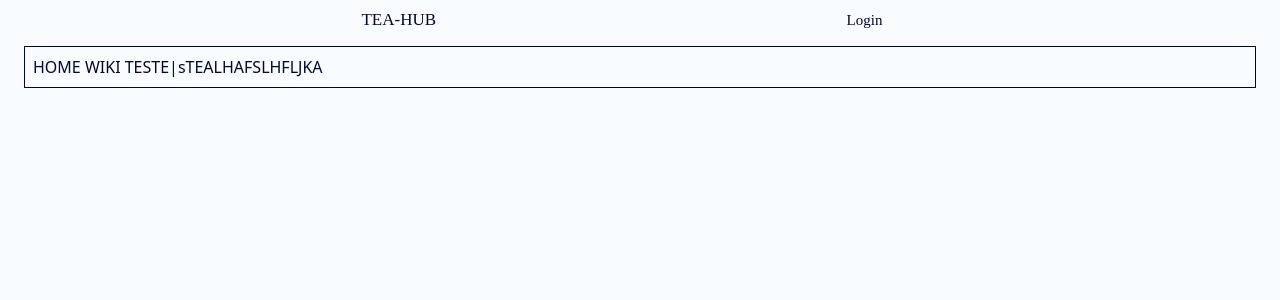
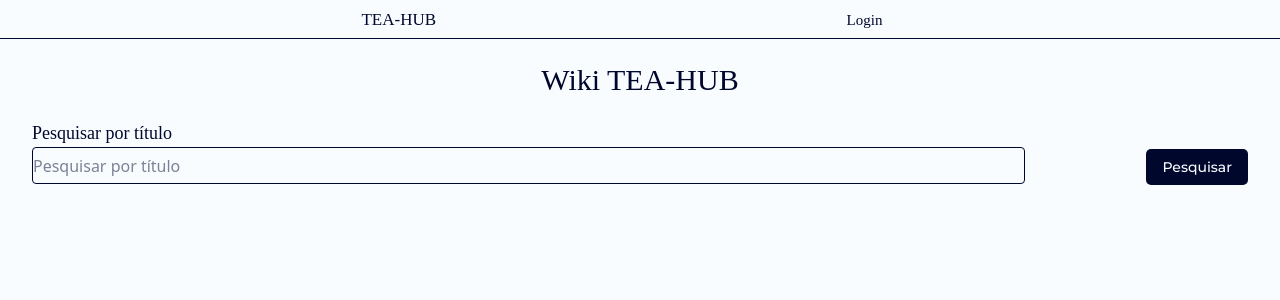
Before and after one commit to jojimaaa/tea-hub-front, a Next.js app: page /wiki in a window 1280 px wide. Shown: the top 300 px of the page. Built offline with nearby package versions, Linux system fonts and the light colour scheme; a web font is replaced by a local one.

Commit message:
feat: wikiSearchBar

```diff
--- a/src/app/layout.tsx
+++ b/src/app/layout.tsx
@@ -5,6 +5,7 @@ import { Button } from "@/components/ui/button";
 import { useRouter } from 'next/navigation'
 import styled from "styled-components";
 import LineButton from "@/atoms/LineButton";
+import OrgEsqueci from "@/organisms/OrgEsqueci";
 
 const geistSans = Geist({
   variable: "--font-geist-sans",
@@ -54,6 +55,9 @@ const HeaderRow = styled.div`
     flex-direction: row;
     justify-content: space-evenly;
     align-items: center;
+
+    border-width: 0px 0px 1px 0px;
+    border-color: var(--primary-foreground)
 `;
 
 const LogoButton = styled(Button)`
--- a/src/app/wiki/layout.tsx
+++ b/src/app/wiki/layout.tsx
@@ -11,8 +11,8 @@ export default function WikiLayout({ children }: { children: React.ReactNode })
 }
 
 const HeaderContainer = styled.div`
-    border-width: 1px;
-    border-color: var(--color-zinc-800);
+    /* border-width: 1px;
+    border-color: var(--color-zinc-800); */
     margin-inline: calc(var(--spacing) * 6);
     margin-top: calc(var(--spacing) * 2);
     border-radius: var(--radius-md);
--- a/src/app/wiki/page.tsx
+++ b/src/app/wiki/page.tsx
@@ -1,8 +1,27 @@
 "use client"
 
+import { Label } from "@/components/ui/label";
+import WikiSearchBar from "@/organisms/WikiSearchBar";
+import styled from "styled-components";
+
 export default function HomeWiki() {
-    return (<>
-        HOME WIKI
-        TESTE|sTEALHAFSLHFLJKA
-    </>);
+
+
+
+    return (<StyledContainer>
+        <TitleLabel>Wiki TEA-HUB</TitleLabel>
+        <WikiSearchBar></WikiSearchBar>
+    </StyledContainer>);
 }
+
+const StyledContainer = styled.div`
+    background-color: var(--primary);
+`;
+
+const TitleLabel = styled(Label)`
+    margin-top: 10px;
+    font-family: var(--font-tea-hub);
+    justify-self: center;
+    font-size: 30px;
+
+`;
--- a/src/interfaces/WikiSchemas.ts
+++ b/src/interfaces/WikiSchemas.ts
@@ -11,3 +11,7 @@ export interface WikiTopic {
     id : string,
     name : string
 }
+
+export interface WikiSearchTitle {
+    title: string,
+}
--- a/src/molecules/FormInput.tsx
+++ b/src/molecules/FormInput.tsx
@@ -38,7 +38,7 @@ const StyledContainer = styled.div`
 
 const Label = styled.h1`
     font-family: var(--font-login-text);
-    font-size: 20px;
+    font-size: 18px;
 `;
 
 const StyledInput = styled.input`
@@ -46,6 +46,7 @@ const StyledInput = styled.input`
     border-style: var(--tw-border-style);
     border-width: 1px;
     height: 100%;
+    width: 100%;
     min-height: 37px;
     border-radius: 4px;
     border-color: var(--primary-foreground);
--- /dev/null
+++ b/src/organisms/WikiSearchBar.tsx
@@ -0,0 +1,61 @@
+import { Button } from "@/components/ui/button";
+import FormInput from "@/molecules/FormInput";
+import { RegisterOptions, useForm, UseFormRegisterReturn } from "react-hook-form";
+import styled from "styled-components";
+import { zodResolver } from "@hookform/resolvers/zod"
+import z from "zod";
+import { WikiSearchTitle } from "@/interfaces/WikiSchemas";
+
+
+
+const WikiSearchBar = () => {
+
+    const searchFormSchema = z.object({
+        title: z.string(),
+    });
+
+    const searchForm = useForm<z.infer<typeof searchFormSchema>>({
+        resolver: zodResolver(searchFormSchema),
+        defaultValues: { title: ""}
+    });
+
+    const onSubmit = (values : WikiSearchTitle) => {
+        console.log(values);
+    }
+
+    return (
+        <Form onSubmit={searchForm.handleSubmit(onSubmit)}>
+            <StyledFormInput
+                label={"Pesquisar por título"}
+                register={searchForm.register}
+                value={"title"}
+                setValue={searchForm.setValue}
+            />
+            <StyledButton onClick={(e) => {
+                searchForm.handleSubmit(onSubmit)(e)
+            }}>Pesquisar</StyledButton>
+        </Form>
+    );
+}
+
+export default WikiSearchBar;
+
+
+const StyledFormInput = styled(FormInput)`
+    width: 100%;
+    margin-right: 10%;
+`;
+
+const Form = styled.form`
+    margin-top: 25px;
+    display: flex;
+    flex-direction: row;
+    align-items: center;
+    size: 90%;`;
+
+const StyledButton = styled(Button)`
+    background-color: var(--primary-foreground);
+    color: var(--primary);
+    font-family: var(--font-login-text);
+    border-radius: 5px;
+`;
```
Lines whose indentation alone changed are shown as unchanged.
